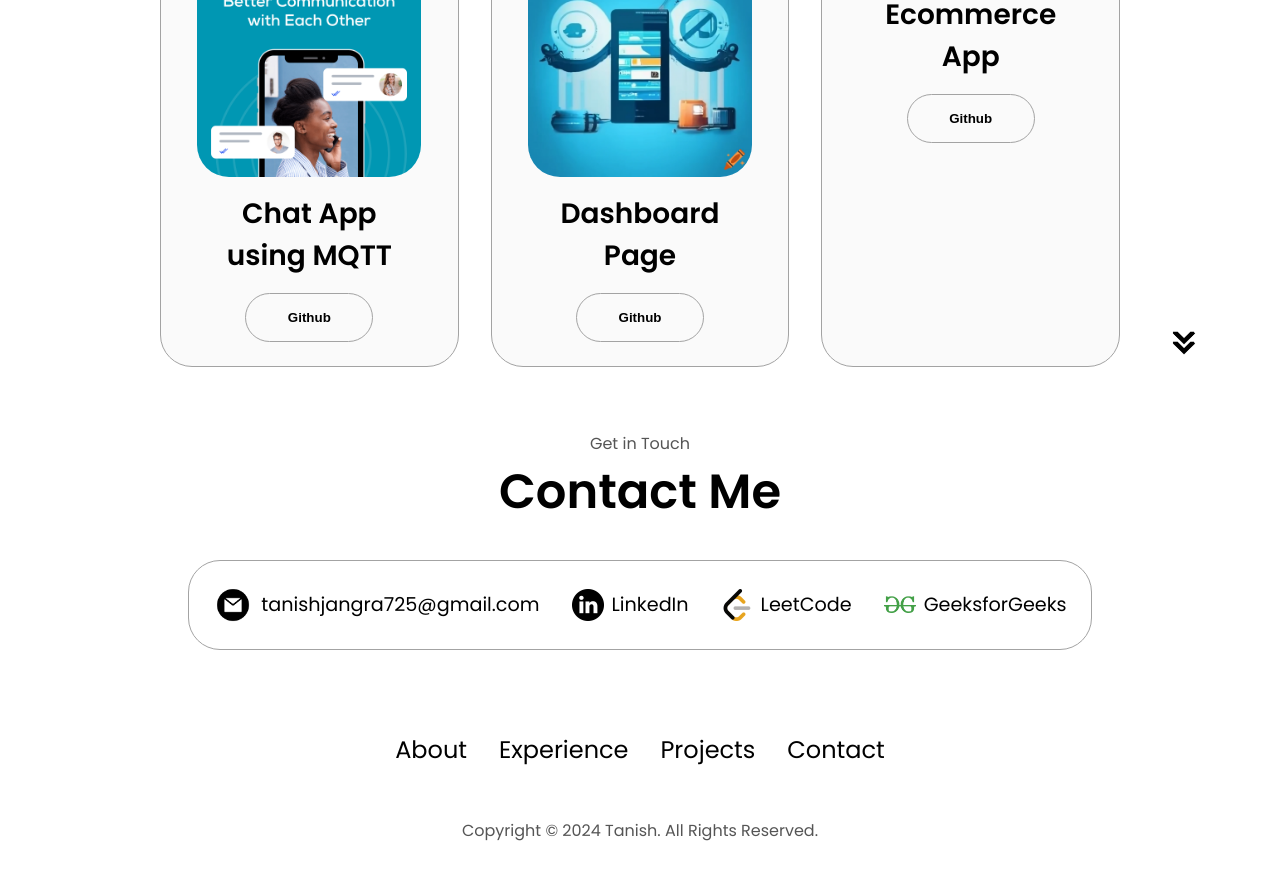
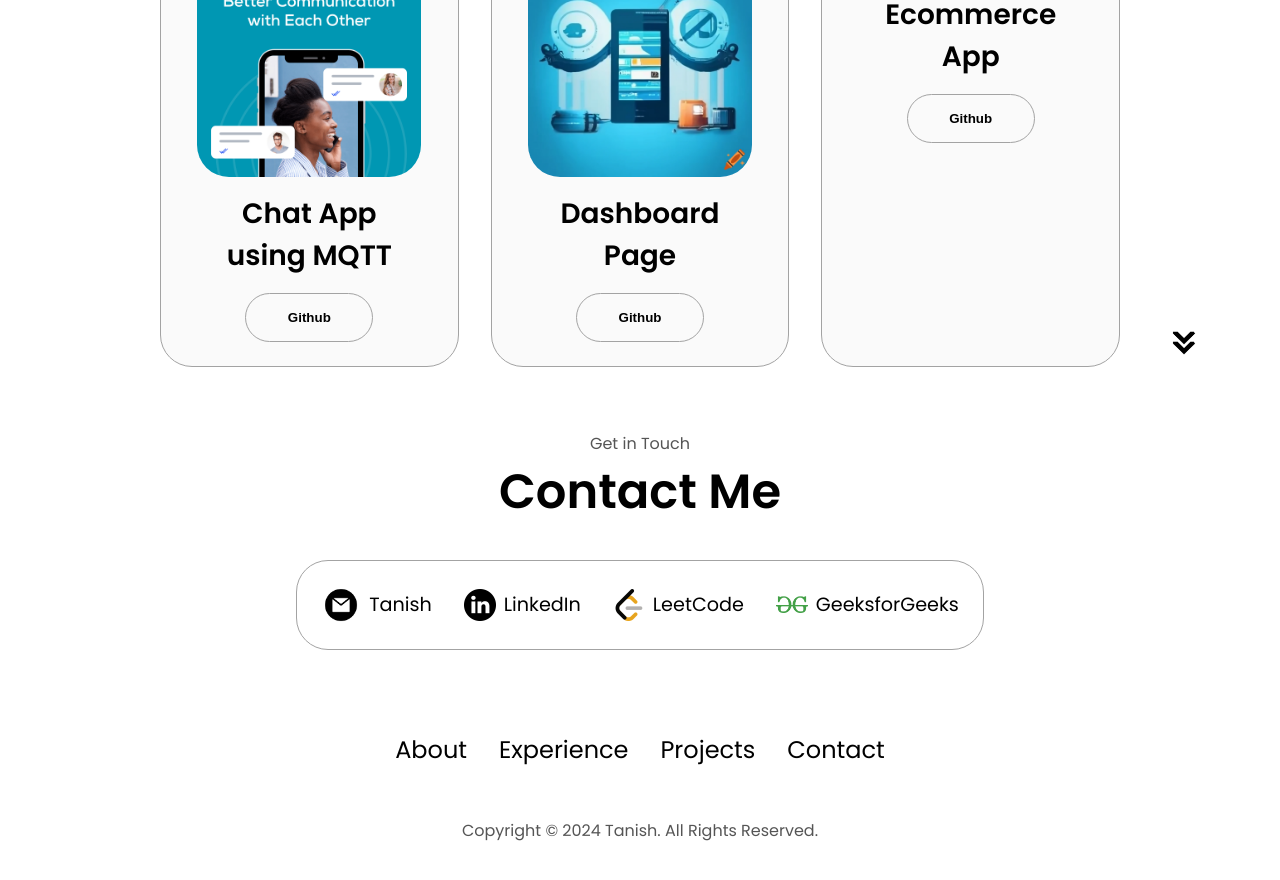
Before and after one commit to TanishJangra/Portfolio, a plain HTML site: page index.html in a window 1280 px wide. Shown: the part 2665-3545 px from the top of the page. Drawn offline with Linux system fonts and the light colour scheme.

Commit message:
contact field changes

```diff
--- a/index.html
+++ b/index.html
@@ -354,7 +354,7 @@
             alt="Email icon"
             class="icon contact-icon email-icon"
           />
-          <p><a href="mailto:examplemail@gmail.com">tanishjangra725@gmail.com</a></p>
+          <p><a href="mailto:tanishjangra725@gmail.com">Tanish</a></p>
         </div>
         <div class="contact-info-container">
           <img
```
